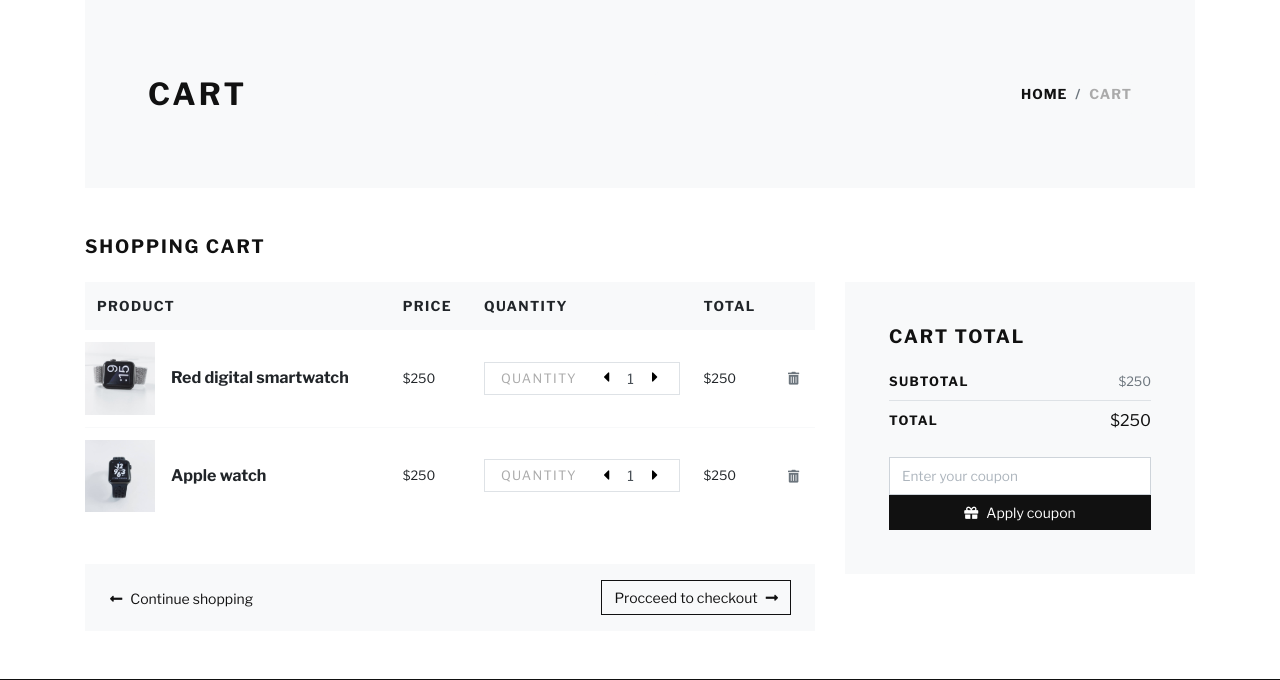
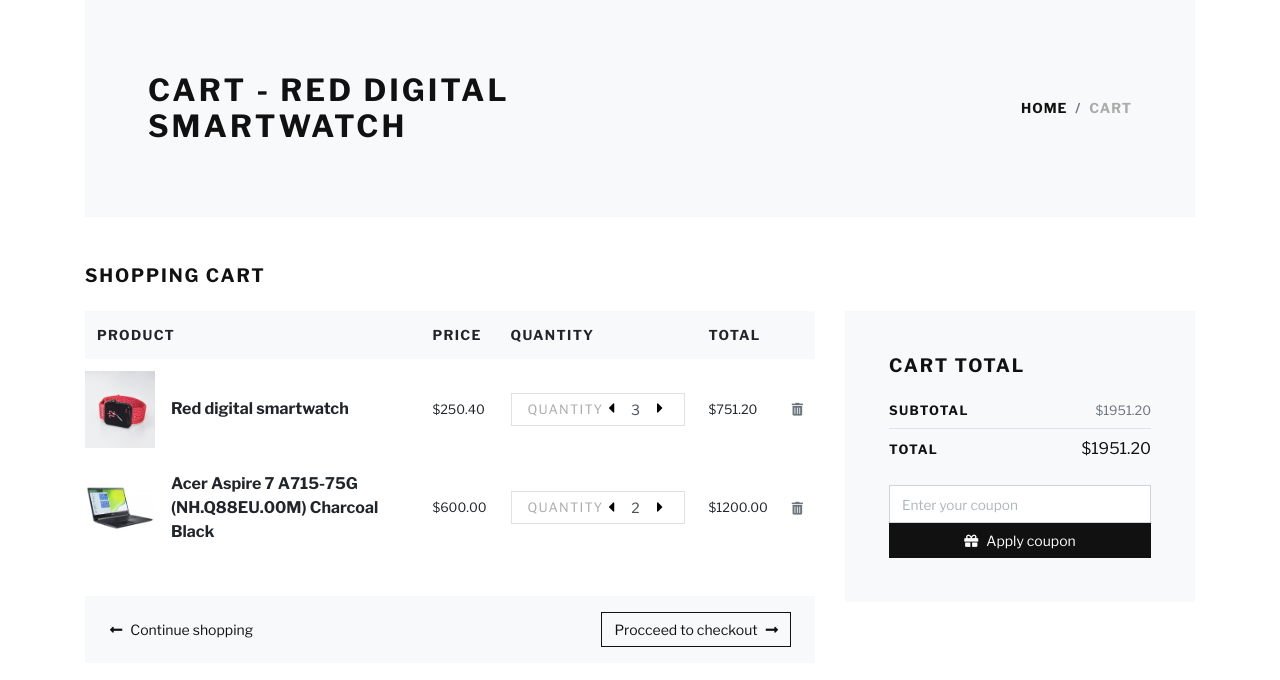
Before and after one commit to MirkhalikovSayfulla/Boutique-Backend, a Django app: page /cart/ in a window 1280 px wide. Shown: the part 71-751 px from the top of the page. Run offline with Django 3.2, Linux system fonts and the light colour scheme; a user stored in the database is signed in; data comes from the database, SQL or seed files in the repository; both versions use the stored data as it was after the commit; some libraries are stand-ins or nearby versions; some web fonts are replaced.

Commit message:
cart view adding

```diff
--- a/products/templates/products/cart.html
+++ b/products/templates/products/cart.html
@@ -12,7 +12,7 @@
                 <div class="container">
                     <div class="row px-4 px-lg-5 py-lg-4 align-items-center">
                         <div class="col-lg-6">
-                            <h1 class="h2 text-uppercase mb-0">Cart</h1>
+                            <h1 class="h2 text-uppercase mb-0">Cart - {{ view.get_item.first }}</h1>
                         </div>
                         <div class="col-lg-6 text-lg-right">
                             <nav aria-label="breadcrumb">
@@ -46,66 +46,40 @@
                                 </tr>
                                 </thead>
                                 <tbody>
+                                {% for item in view.get_item %}
                                     <tr>
                                         <th class="pl-0 border-0" scope="row">
                                             <div class="media align-items-center"><a
                                                     class="reset-anchor d-block animsition-link" href="detail.html"><img
-                                                src="{% static 'img/product-detail-3.jpg' %}" alt="..." width="70"/></a>
+                                                    src="{{ item.product.image_url }}" alt="..." width="70"/></a>
                                                 <div class="media-body ml-3"><strong class="h6"><a
-                                                    class="reset-anchor animsition-link" href="detail.html">Red digital
-                                                smartwatch</a></strong></div>
+                                                        class="reset-anchor animsition-link"
+                                                        href="detail.html">{{ item.product.name }}</a></strong></div>
                                             </div>
                                         </th>
                                         <td class="align-middle border-0">
-                                        <p class="mb-0 small">$250</p>
+                                            <p class="mb-0 small">${{ item.product.price|floatformat:2 }}</p>
                                         </td>
                                         <td class="align-middle border-0">
                                             <div class="border d-flex align-items-center justify-content-between px-3"><span
                                                     class="small text-uppercase text-gray headings-font-family">Quantity</span>
                                                 <div class="quantity">
-                                                <button class="dec-btn p-0"><i class="fas fa-caret-left"></i></button>
+                                                    <button class="dec-btn p-0"><i class="fas fa-caret-left"></i>
+                                                    </button>
                                                     <input class="form-control form-control-sm border-0 shadow-0 p-0"
-                                                       type="text" value="1"/>
-                                                <button class="inc-btn p-0"><i class="fas fa-caret-right"></i></button>
+                                                           type="text" value="{{ item.quantity }}"/>
+                                                    <button class="inc-btn p-0"><i class="fas fa-caret-right"></i>
+                                                    </button>
                                                 </div>
                                             </div>
                                         </td>
                                         <td class="align-middle border-0">
-                                        <p class="mb-0 small">$250</p>
+                                            <p class="mb-0 small">${{ item.get_total|floatformat:2 }}</p>
                                         </td>
                                         <td class="align-middle border-0"><a class="reset-anchor" href="#"><i
                                                 class="fas fa-trash-alt small text-muted"></i></a></td>
                                     </tr>
-                                <tr>
-                                    <th class="pl-0 border-light" scope="row">
-                                        <div class="media align-items-center"><a
-                                                class="reset-anchor d-block animsition-link" href="detail.html"><img
-                                                src="{% static 'img/product-detail-2.jpg' %}" alt="..." width="70"/></a>
-                                            <div class="media-body ml-3"><strong class="h6"><a
-                                                    class="reset-anchor animsition-link" href="detail.html">Apple
-                                                watch</a></strong></div>
-                                        </div>
-                                    </th>
-                                    <td class="align-middle border-light">
-                                        <p class="mb-0 small">$250</p>
-                                    </td>
-                                    <td class="align-middle border-light">
-                                        <div class="border d-flex align-items-center justify-content-between px-3"><span
-                                                class="small text-uppercase text-gray headings-font-family">Quantity</span>
-                                            <div class="quantity">
-                                                <button class="dec-btn p-0"><i class="fas fa-caret-left"></i></button>
-                                                <input class="form-control form-control-sm border-0 shadow-0 p-0"
-                                                       type="text" value="1"/>
-                                                <button class="inc-btn p-0"><i class="fas fa-caret-right"></i></button>
-                                            </div>
-                                        </div>
-                                    </td>
-                                    <td class="align-middle border-light">
-                                        <p class="mb-0 small">$250</p>
-                                    </td>
-                                    <td class="align-middle border-light"><a class="reset-anchor" href="#"><i
-                                            class="fas fa-trash-alt small text-muted"></i></a></td>
-                                </tr>
+                                {% endfor %}
                                 </tbody>
                             </table>
                         </div>
@@ -113,7 +87,7 @@
                         <div class="bg-light px-4 py-3">
                             <div class="row align-items-center text-center">
                                 <div class="col-md-6 mb-3 mb-md-0 text-md-left"><a
-                                        class="btn btn-link p-0 text-dark btn-sm" href="shop.html"><i
+                                        class="btn btn-link p-0 text-dark btn-sm" href="{% url 'products:shop' %}"><i
                                         class="fas fa-long-arrow-alt-left mr-2"> </i>Continue shopping</a></div>
                                 <div class="col-md-6 text-md-right"><a class="btn btn-outline-dark btn-sm"
                                                                        href="{% url 'products:checkout' %}">Procceed to
@@ -130,10 +104,15 @@
                                 <ul class="list-unstyled mb-0">
                                     <li class="d-flex align-items-center justify-content-between"><strong
                                             class="text-uppercase small font-weight-bold">Subtotal</strong><span
-                                            class="text-muted small">$250</span></li>
+                                            class="text-muted small">
+                                        ${{ view.get_order.get_cart_total|floatformat:2 }}
+                                    </span>
+                                    </li>
                                     <li class="border-bottom my-2"></li>
                                     <li class="d-flex align-items-center justify-content-between mb-4"><strong
-                                            class="text-uppercase small font-weight-bold">Total</strong><span>$250</span>
+                                            class="text-uppercase small font-weight-bold">Total</strong><span>
+                                        ${{ view.get_order.get_cart_total|floatformat:2 }}
+                                    </span>
                                     </li>
                                     <li>
                                         <form action="#">
--- a/products/views.py
+++ b/products/views.py
@@ -9,8 +9,23 @@ from .models import (
     Product,
     Category,
     Type,
-    Brand
+    Brand,
+    Order
 )
+
+
+class GetOrder:
+    def get_order(self):
+        customer = self.request.user.customer
+        order, created = Order.objects.get_or_create(
+            customer=customer, complete=False)
+        return order
+
+    def get_item(self):
+        return self.get_order().orderitem_set.all()
+
+    def get_cart_item(self):
+        return self.get_order().get_cart_items
 
 
 class GetFilterProducts:
@@ -64,6 +79,8 @@ class Shop(ListView, GetFilterProducts):
 
         if sorting:
             queryset = queryset.order_by(str(sorting))
+        else:
+            queryset = queryset.order_by('-id')
         return queryset.distinct()
 
 
@@ -104,10 +121,13 @@ class Filter(ListView, GetFilterProducts):
 
         if sorting:
             queryset = queryset.order_by(str(sorting))
+        else:
+            queryset = queryset.order_by('-id')
+
         return queryset.distinct()
 
 
-class Cart(TemplateView, ):
+class Cart(TemplateView, GetOrder):
     template_name = 'products/cart.html'
 
     def get_context_data(self, **kwargs):
```
Also changed, not shown: db.sqlite3. Lines whose indentation alone changed are shown as unchanged.
